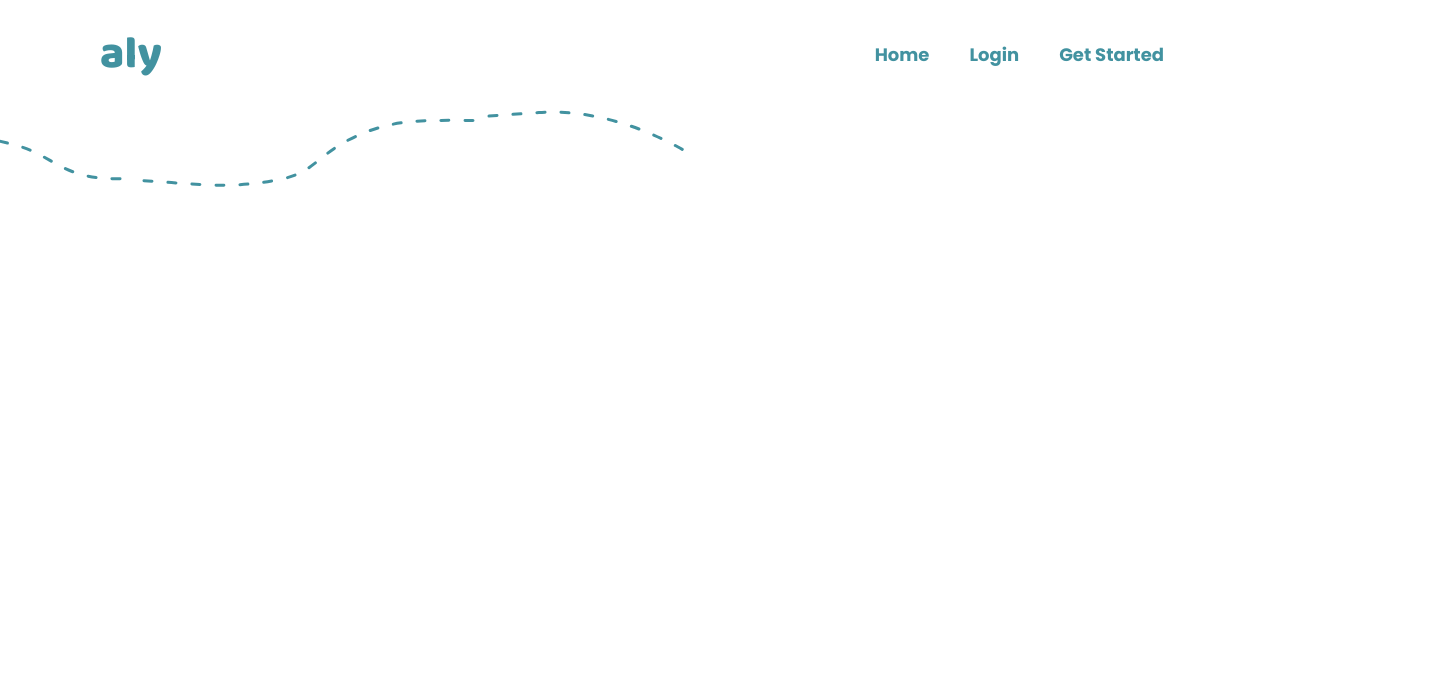
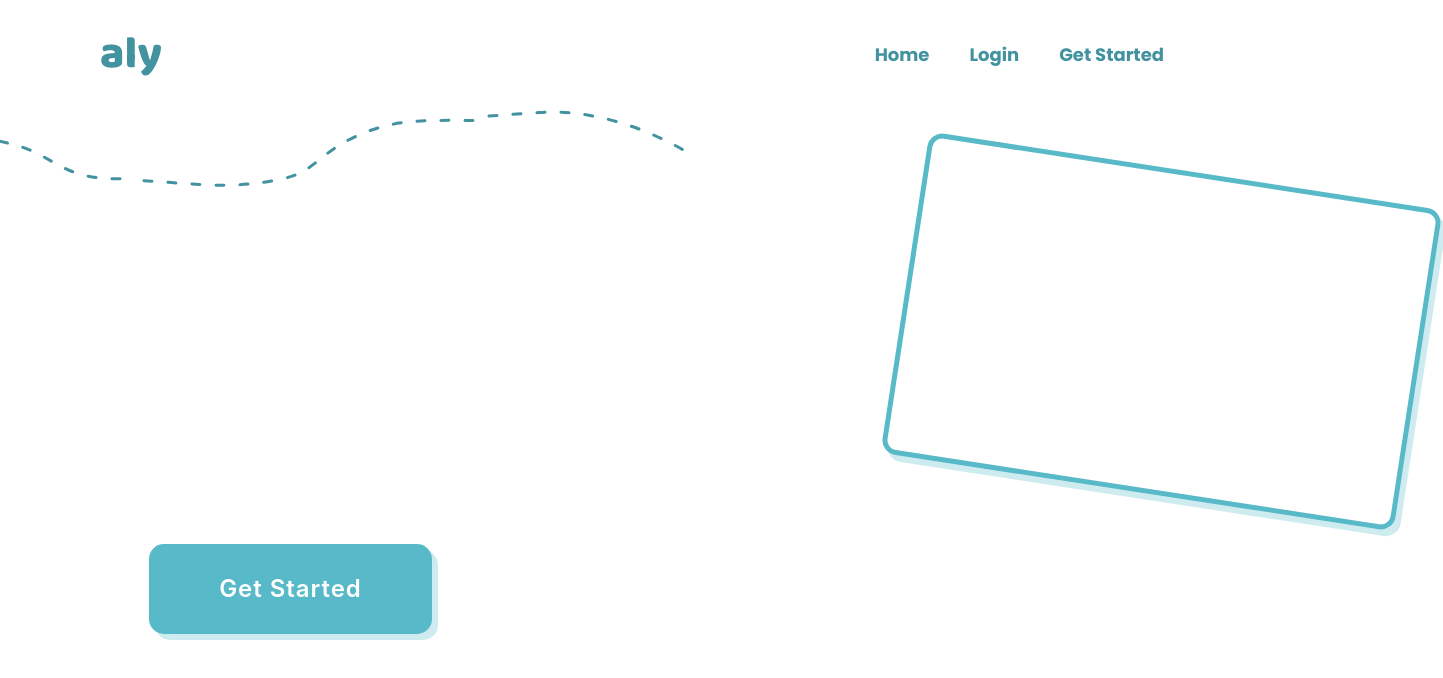
Before and after one commit to MiniHacks/analyticsforgood, a Next.js app in the folder packages/frontend/: page /landingpage in a window 1280 px wide. Shown: the top 678 px of the page, 1443 px wide, since content can reach past the window. Built offline with nearby package versions, Linux system fonts and the light colour scheme.

Commit message:
😤 landing page 😤

```diff
--- a/packages/frontend/pages/landingpage.tsx
+++ b/packages/frontend/pages/landingpage.tsx
@@ -2,7 +2,8 @@ import NavBar from "../components/Layout/NavBar";
 import type { NextPage } from "next";
 import { HStack, VStack, Box, Heading } from "@chakra-ui/react";
 import PageLayout from "../components/Layout/PageLayout";
-import Background from "../public/background.png";
+import GetStarted from "../components/Layout/GetStarted";
+import ExampleBox from "../components/Layout/ExampleBox";
 
 const Home: NextPage = () => {
   return (
@@ -65,6 +66,8 @@ const Home: NextPage = () => {
           </svg>
         </HStack>
       </HStack>
+      <ExampleBox />
+      <GetStarted />
     </PageLayout>
   );
 };
```
